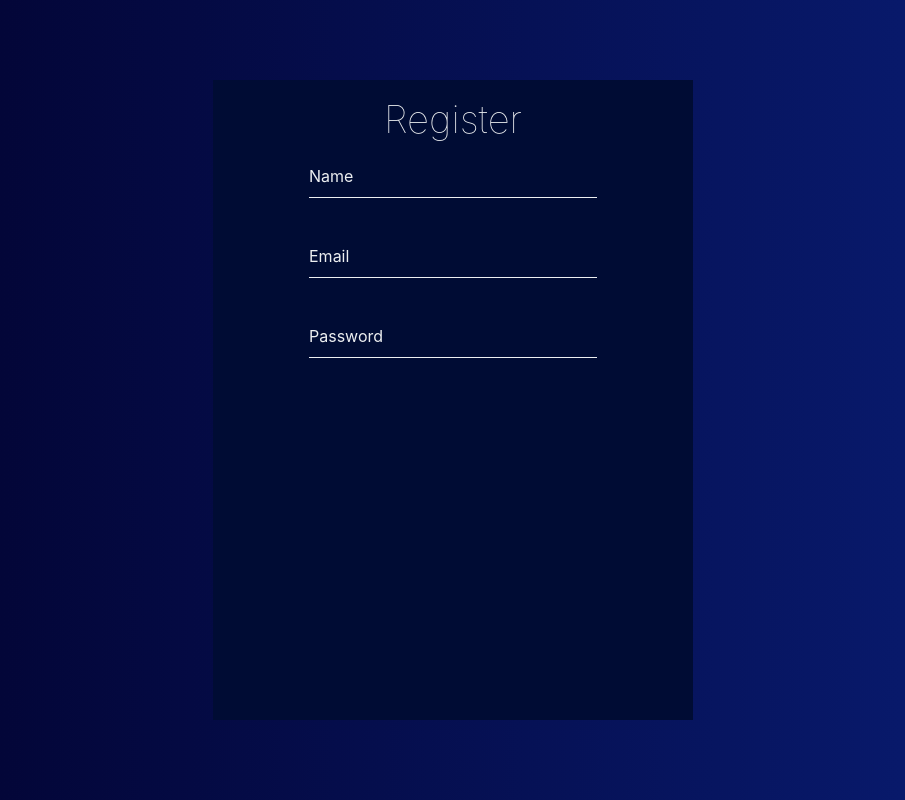
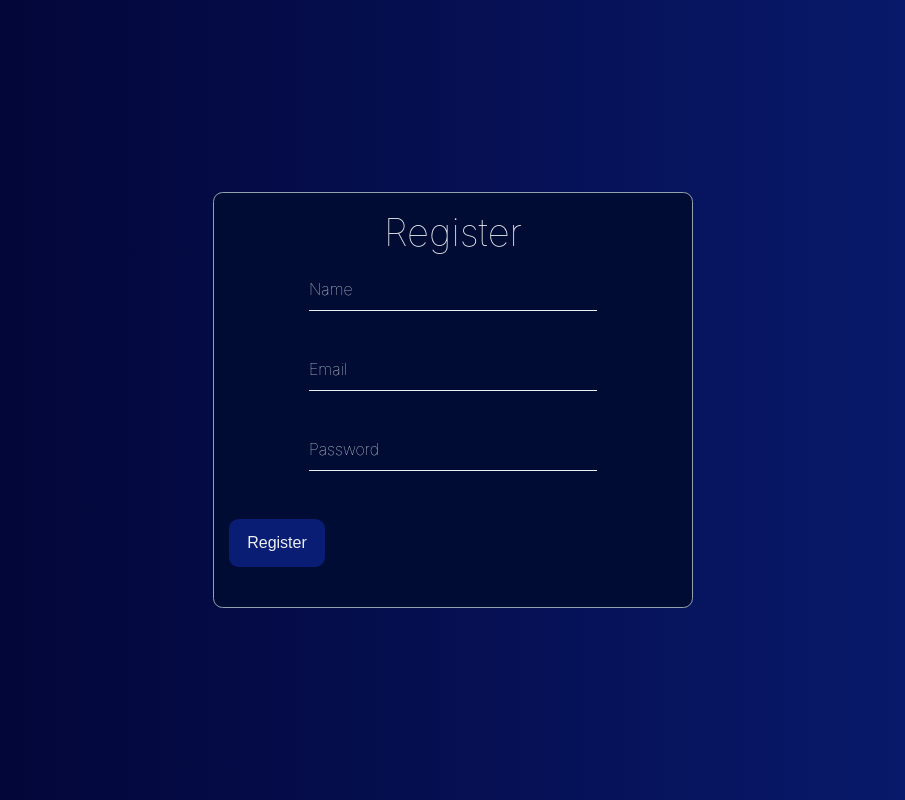
Before and after one commit to sejidjorge/challenge-form-validate, a React (Create React App) app: page / in a window 1280 px wide. Shown: the whole page, without its empty margins (187-1092 px from the left). Built offline with nearby package versions, Linux system fonts and the light colour scheme.

Commit message:
logica basica da movimentacao do input

```diff
--- /dev/null
+++ b/src/components/action/index.tsx
@@ -0,0 +1,70 @@
+import { useState } from "react";
+import { ButtonAction, ContainerAction, LocationCell } from "./styles";
+
+interface ActionType {
+  pass: string;
+}
+const Action = ({ pass }: ActionType) => {
+  const values: number[] = [1, 2, 3, 4, 5, 6, 7, 8];
+  const [position, setPosition] = useState<string>("auto");
+  const [isEnd, setIsEnd] = useState<boolean>(false);
+  const validPass =
+    /^(?=.*?[A-Z])(?=.*?[a-z])(?=.*?[0-9])(?=.*?[#?!@$%^&*-]).{8,}$/.test(pass);
+
+  const toLocatePointer = (value: number) => {
+    if (validPass === false) {
+      if (isEnd === false) {
+        if (value === 1 || value === 2) {
+          setIsEnd(false);
+          setPosition("7rem");
+        } else if (value === 3) {
+          setPosition("10.5rem");
+        } else if (value === 4) {
+          setPosition("14rem");
+        } else if (value === 5) {
+          setPosition("17.5rem");
+        } else if (value === 6) {
+          setPosition("21rem");
+        } else if (value === 7 || value === 8) {
+          setPosition("17.5rem");
+          setIsEnd(true);
+        }
+      } else {
+        if (value === 1 || value === 2) {
+          setIsEnd(false);
+        } else if (value === 3) {
+          setPosition("auto");
+        } else if (value === 4) {
+          setPosition("3rem");
+        } else if (value === 5) {
+          setPosition("7rem");
+        } else if (value === 6) {
+          setPosition("10.5rem");
+        } else if (value === 7 || value === 8) {
+          setPosition("14rem");
+          setIsEnd(true);
+        }
+      }
+    }
+  };
+
+  return (
+    <ContainerAction>
+      <>
+        {values.map((item) => {
+          return (
+            <LocationCell
+              key={item}
+              onMouseEnter={() => toLocatePointer(item)}
+            />
+          );
+        })}
+      </>
+      <ButtonAction onMouseEnter={() => toLocatePointer(6)} position={position}>
+        Register
+      </ButtonAction>
+    </ContainerAction>
+  );
+};
+
+export default Action;
--- /dev/null
+++ b/src/components/action/styles.ts
@@ -0,0 +1,39 @@
+import styled from "styled-components";
+
+export const ContainerAction = styled.div`
+  width: 28rem;
+  height: 6rem;
+  display: flex;
+  flex-direction: row;
+  align-items: center;
+  position: relative;
+`;
+
+export const LocationCell = styled.div`
+  width: calc(28rem / 8);
+  height: 6rem;
+`;
+
+interface TypeButton {
+  position: string;
+}
+
+export const ButtonAction = styled.button<TypeButton>`
+  width: 6rem;
+  height: 3rem;
+  background-color: ${({ theme }) => theme.colors.secondary};
+  cursor: pointer;
+  border-radius: 0.6rem;
+  font-size: 1rem;
+  font-weight: lighter;
+  color: ${({ theme }) => theme.colors.text.primary};
+  display: flex;
+  align-items: center;
+  justify-content: center;
+  position: absolute;
+  z-index: 99;
+  border: none;
+  outline: none;
+  left: ${({ position }) => (position ? position : "auto")};
+  transition: all 0.2s linear;
+`;
--- a/src/components/card/styles.ts
+++ b/src/components/card/styles.ts
@@ -10,10 +10,11 @@ export const GlobalContainer = styled.div`
 
 export const BodyCard = styled.div`
   width: 30rem;
-  height: 40rem;
   padding: 1rem;
   background-color: ${({ theme }) => theme.colors.primary};
   display: flex;
   flex-direction: column;
   align-items: center;
+  border: 0.8px solid ${({ theme }) => theme.colors.text.secondary};
+  border-radius: 0.6rem;
 `;
--- a/src/components/input/styles.ts
+++ b/src/components/input/styles.ts
@@ -25,6 +25,7 @@ export const InputLabel = styled.label<LabelProps>`
   top: ${({ isEmpty }) => (isEmpty ? "0px" : "-12px")};
   left: 0px;
   font-size: ${({ isEmpty }) => (isEmpty ? "1rem" : "0.75rem")};
+  font-weight: lighter;
   color: ${({ color }) => color || (({ theme }) => theme.colors.text.primary)};
   pointer-events: none;
   transition: all 0.5s ease-in-out;
@@ -43,7 +44,7 @@ export const InputStyled = styled.input<InputProps>`
       box-shadow: 0 0 0 30px white inset;
     }
     input:-webkit-autofill {
-      -webkit-text-fill-color:  ${({ theme }) => theme.colors.primary};
+      -webkit-text-fill-color: ${({ theme }) => theme.colors.primary};
     }
   }
 
--- a/src/pages/App.tsx
+++ b/src/pages/App.tsx
@@ -1,4 +1,5 @@
 import { useState } from "react";
+import Action from "../components/action";
 import Card from "../components/card";
 import Input from "../components/input";
 import { Title } from "../components/typography";
@@ -7,29 +8,22 @@ function App() {
   const [name, setName] = useState<string>();
   const [email, setEmail] = useState<string>();
   const [pass, setPass] = useState<string>();
+
+
   return (
     <div className="App">
       <Card>
         <>
           <Title>Register</Title>
-          <Input
-            label="Name"
-            type="text"
-            value={name}
-            setValue={setName}
-          />
-          <Input
-            label="Email"
-            type="email"
-            value={email}
-            setValue={setEmail}
-          />
+          <Input label="Name" type="text" value={name} setValue={setName} />
+          <Input label="Email" type="email" value={email} setValue={setEmail} />
           <Input
             label="Password"
             type="password"
             value={pass}
             setValue={setPass}
           />
+          <Action pass={pass!!} />
         </>
       </Card>
     </div>
--- a/src/styles/theme.ts
+++ b/src/styles/theme.ts
@@ -3,7 +3,7 @@ import { DefaultTheme } from "styled-components";
 export const defaultTheme: DefaultTheme = {
     colors: {
         primary: "#000c34",
-        secondary: "#BB99FF",
+        secondary: "rgba(9,29,117,1)",
         text: {
             primary: "#ECEFF1",
             secondary: "#90A4AE",
```
